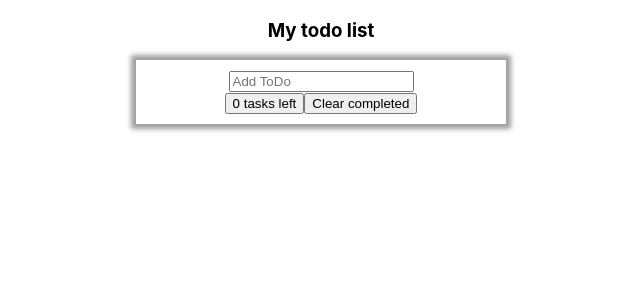
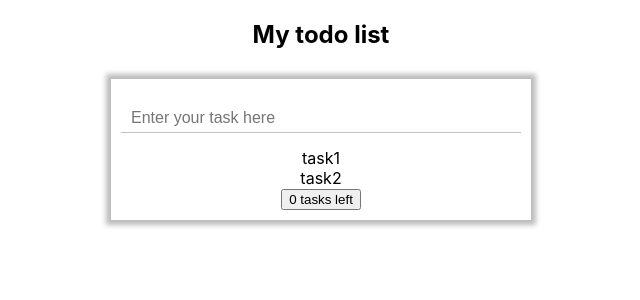
Before and after one commit to aslanforyou/react_todo, a React (Create React App) app: page / in a window 1280 px wide. Shown: the top 300 px of the page, without its empty margins (319-959 px from the left). Built offline with nearby package versions, Linux system fonts and the light colour scheme.

Commit message:
start items

```diff
--- a/src/components/ToDoPage/ToDoPage.component.jsx
+++ b/src/components/ToDoPage/ToDoPage.component.jsx
@@ -3,15 +3,41 @@ import Header from "./components/Header/Header.Component";
 import Footer from "./components/Footer/Footer.Component";
 import './ToDoPage.css';
 import Input from "./components/Input/Input.Component";
+import ToDoItem from "./components/ToDoItem/ToDoItem.Component";
 
 class ToDoPage extends Component {
+
+  constructor(props) {
+    super(props);
+    this.clearTasks = this.clearTasks.bind(this);
+    this.markTasks = this.markTasks.bind(this);
+
+    this.state = {
+      tasks: [{title: 'task1'}, {title: 'task2'}]
+    };
+  }
+
+  clearTasks() {
+    console.log('DEBUGG clear');
+  }
+
+  markTasks() {
+    console.log('DEBUGG mark');
+  }
+
   render() {
+
     return (
       <div>
         <Header title='My todo list'/>
         <div className="container">
           <Input/>
-          <Footer/>
+          {
+            this.state.tasks.map((task) => {
+              return <ToDoItem task={task}/>
+            })
+          }
+          <Footer clearTasks={this.clearTasks} markTasks={this.markTasks}/>
         </div>
       </div>
     )
--- a/src/components/ToDoPage/ToDoPage.css
+++ b/src/components/ToDoPage/ToDoPage.css
@@ -2,7 +2,7 @@
     display: flex;
     flex-direction: column;
     padding: 10px;
-    margin: 0 auto;
-    width: 350px;
-    box-shadow: #9f9f9f 0 0 5px 5px;;
+    margin: 30px auto 0;
+    width: 400px;
+    box-shadow: #bdbdbd 0 0 5px 5px;;
 }
--- a/src/components/ToDoPage/components/Footer/Footer.Component.jsx
+++ b/src/components/ToDoPage/components/Footer/Footer.Component.jsx
@@ -1,13 +1,29 @@
 import React, {Component} from "react";
 
 class Footer extends Component {
+  constructor(props) {
+    super(props);
+    this.state = {
+      tasksLeft: this.props.tasksLeft || 0,
+      filter: this.props.filter || 'all',
+      clearFlag: this.props.clearFlag || false
+    };
+  }
+
   render() {
+
     return (
-      <div>
-        <button>0 tasks left</button>
-        <button>Clear completed</button>
+      <div className="footer_container">
+        <button className="task_left_button" onClick={this.props.markTasks}>
+          {this.state.tasksLeft} tasks left
+        </button>
+        {this.state.clearFlag ?
+          <button onClick={this.props.clearTasks}>
+            Clear completed
+          </button>
+          : null}
       </div>
-  )
+    )
   }
 }
 
--- a/src/components/ToDoPage/components/Header/Header.Component.jsx
+++ b/src/components/ToDoPage/components/Header/Header.Component.jsx
@@ -5,10 +5,11 @@ class Header extends Component {
     super(props);
     this.state = {title: this.props.title || 'Title'};
   }
+
   render() {
     return (
       <div>
-        <h3>{this.state.title}</h3>
+        <h2>{this.state.title}</h2>
       </div>
     )
   }
--- a/src/components/ToDoPage/components/Input/Input.Component.jsx
+++ b/src/components/ToDoPage/components/Input/Input.Component.jsx
@@ -1,10 +1,11 @@
 import React, {Component} from "react";
+import "./Input.css"
 
 class Input extends Component {
   render() {
     return (
-      <div>
-        <input placeholder="Add ToDo"/>
+      <div className="input_container">
+        <input placeholder="Enter your task here"/>
       </div>
     )
   }
--- /dev/null
+++ b/src/components/ToDoPage/components/Input/Input.css
@@ -0,0 +1,14 @@
+.input_container {
+    display: flex;
+    margin: 15px 0;
+
+}
+.input_container input {
+    width: 100%;
+    border: none;
+    border-bottom: 1px solid #c3c3c3;
+    padding: 5px 10px;
+    color: #8b8b8b;
+    font-size: 16px;
+    outline: none;
+}
--- a/src/components/ToDoPage/components/ToDoItem/ToDoItem.Component.jsx
+++ b/src/components/ToDoPage/components/ToDoItem/ToDoItem.Component.jsx
@@ -1,10 +1,18 @@
 import React, {Component} from "react";
 
 class ToDoItem extends Component {
+
+  constructor(props) {
+    super(props);
+    this.state = {
+
+    }
+  }
+
   render() {
     return (
       <div>
-
+        {this.props.task && this.props.task.title}
       </div>
     )
   }
```
